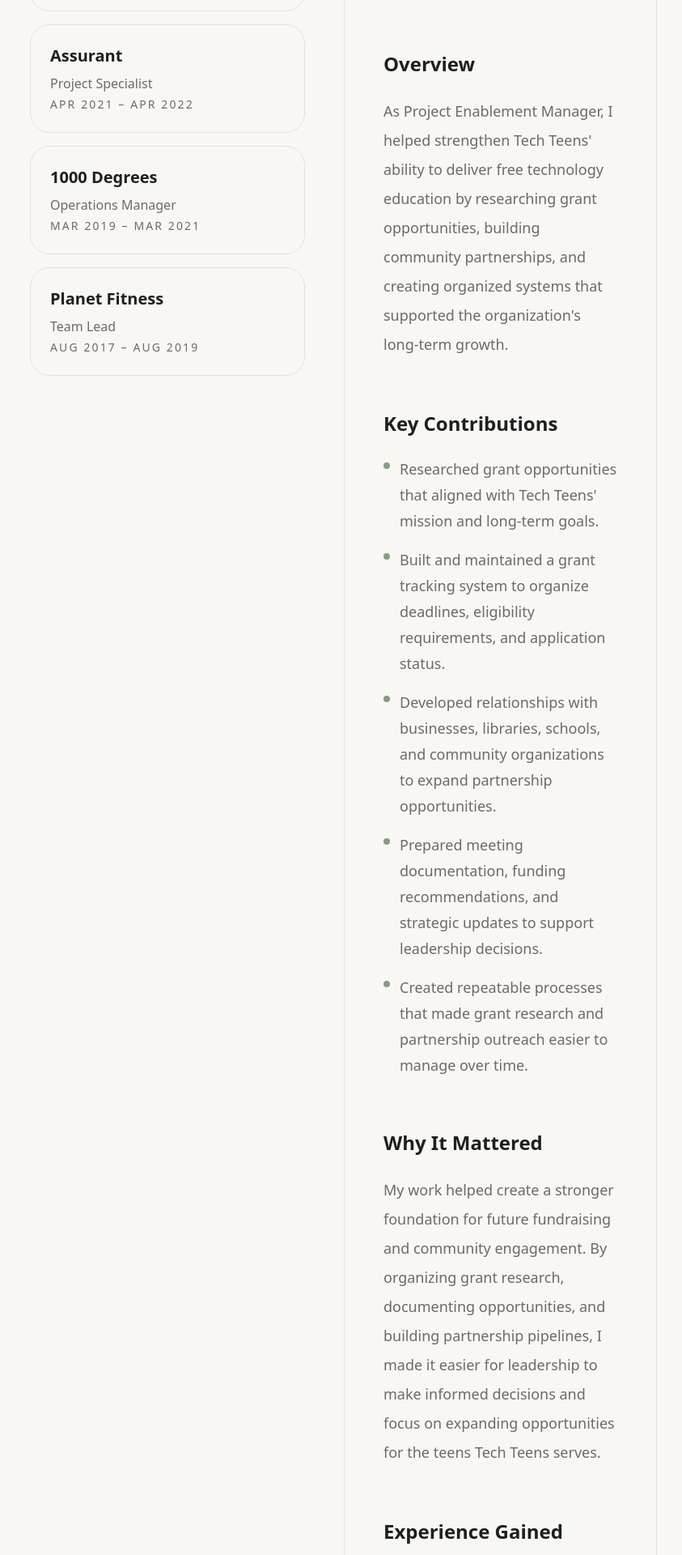
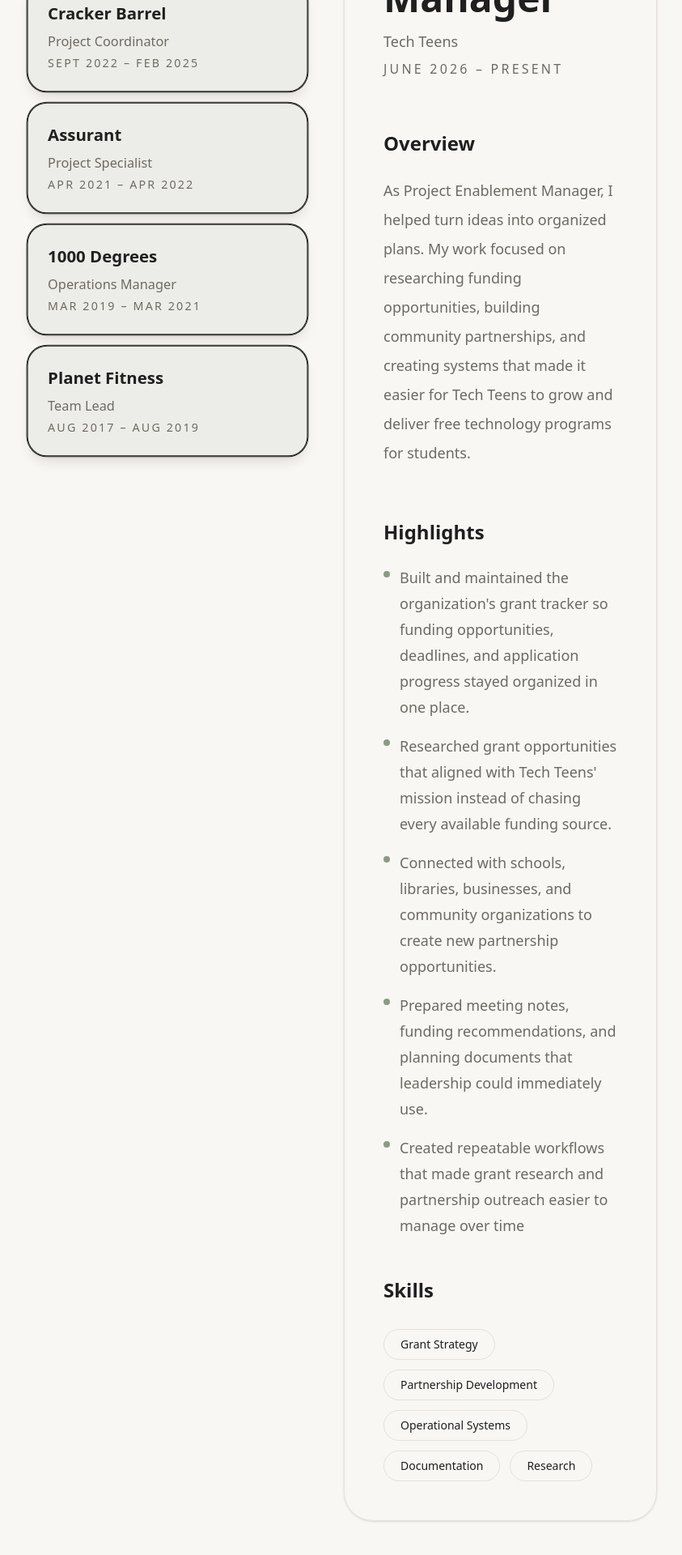
Before and after one commit to tanztylr/Tanza-Portfolio, a Next.js app: page /experience in a window 1280 px wide. Shown: the part 800-2720 px from the top of the page at 81% size, without its empty margins (379-1222 px from the left). Built offline with nearby package versions, Linux system fonts and the light colour scheme.

Commit message:
Refine experience and beyond pages

```diff
--- a/app/beyond/page.tsx
+++ b/app/beyond/page.tsx
@@ -3,15 +3,6 @@
 import Navigation from "../components/Navigation";
 import FadeIn from "../components/FadeIn";
 import { NotebookPen } from "lucide-react";
-
-const exploring = [
-  "Making work less complicated",
-  "Questions worth asking",
-  "Building better systems",
-  "Turning ideas into products",
-  "Finding smarter tools",
-  "Creating things people actually use",
-];
 
 const backpack = [
   "🎮 Nintendo Switch",
@@ -163,34 +154,6 @@
               </section>
 
             </FadeIn>
-                        {/* Rabbit Holes */}
-
-            <FadeIn>
-
-              <section className="mt-32 border-t border-[color:var(--border)] pt-24">
-
-                <h2 className="text-5xl font-semibold tracking-tight">
-                  Rabbit Holes
-                </h2>
-
-                <div className="mt-10 space-y-5">
-
-                  {exploring.map((item) => (
-
-                    <div
-                      key={item}
-                      className="rounded-[24px] border border-[color:var(--border)] p-6"
-                    >
-                      {item}
-                    </div>
-
-                  ))}
-
-                </div>
-
-              </section>
-
-            </FadeIn>
 
             {/* Backpack */}
 
--- a/app/experience/page.tsx
+++ b/app/experience/page.tsx
@@ -11,22 +11,22 @@
     title: "Project Enablement Manager",
     dates: "June 2026 – Present",
     overview:
-  "As Project Enablement Manager, I helped strengthen Tech Teens' ability to deliver free technology education by researching grant opportunities, building community partnerships, and creating organized systems that supported the organization's long-term growth.",
+  "As Project Enablement Manager, I helped turn ideas into organized plans. My work focused on researching funding opportunities, building community partnerships, and creating systems that made it easier for Tech Teens to grow and deliver free technology programs for students.",
     contributions: [
-  "Researched grant opportunities that aligned with Tech Teens' mission and long-term goals.",
-  "Built and maintained a grant tracking system to organize deadlines, eligibility requirements, and application status.",
-  "Developed relationships with businesses, libraries, schools, and community organizations to expand partnership opportunities.",
-  "Prepared meeting documentation, funding recommendations, and strategic updates to support leadership decisions.",
-  "Created repeatable processes that made grant research and partnership outreach easier to manage over time.",
+  "Built and maintained the organization's grant tracker so funding opportunities, deadlines, and application progress stayed organized in one place.",
+  "Researched grant opportunities that aligned with Tech Teens' mission instead of chasing every available funding source.",
+  "Connected with schools, libraries, businesses, and community organizations to create new partnership opportunities.",
+  "Prepared meeting notes, funding recommendations, and planning documents that leadership could immediately use.",
+  "Created repeatable workflows that made grant research and partnership outreach easier to manage over time",
 ],
     impact:
   "My work helped create a stronger foundation for future fundraising and community engagement. By organizing grant research, documenting opportunities, and building partnership pipelines, I made it easier for leadership to make informed decisions and focus on expanding opportunities for the teens Tech Teens serves.",
     skills: [
-      "Project Coordination",
       "Grant Strategy",
-      "Stakeholder Management",
-      "Community Partnerships",
+      "Partnership Development",
+      "Operational Systems",
       "Documentation",
+      "Research",
     ],
   },
   {
@@ -35,7 +35,7 @@
     title: "Project Coordinator",
     dates: "Sept 2022 – Feb 2025",
     overview:
-  "As a Project Coordinator, I supported operational initiatives by improving organization, coordinating work across teams, and helping projects move forward with fewer delays. My focus was on creating structure that made day-to-day work more efficient.",
+      "Improved scheduling workflows that reduced recurring operational delays by 24%.",
     contributions: [
       "Coordinated projects across multiple departments to keep work organized and on schedule.",
       "Identified recurring operational bottlenecks and recommended process improvements.",
@@ -47,8 +47,8 @@
   "By improving communication, documentation, and day-to-day coordination, I helped reduce recurring delays and created more consistent ways for teams to work together. Small operational improvements added up to smoother project execution.",
     skills: [
       "Operations",
-      "Scheduling",
-      "Process Improvement",
+      "Communication",
+      "Team Development",
       "Cross-functional Collaboration",
     ],
   },
@@ -143,7 +143,7 @@
                   Experience
                 </p>
 
-                <h1 className="mt-6 text-7xl font-semibold leading-[0.95] tracking-tight md:text-8xl">
+                <h1 className="mt-6 text-7xl font-semibold leading-[0.95] tracking-tight md:text-8xl rounded-[36px] border border-[color:var(--border)] shadow-sm p-12">
                   Where I've Worked
                 </h1>
 
@@ -172,10 +172,10 @@
                     <button
                       key={job.id}
                       onClick={() => setSelectedJob(job)}
-                      className={`w-full rounded-3xl border p-6 text-left transition duration-300 ${
+                      className={`w-full cursor-pointer rounded-3xl border p-6 text-left transition-all duration-300 ease-out
                        active
-                          ? "border-[color:var(--accent)] bg-[color:var(--accent)]/10"
-                          : "border-[color:var(--border)] hover:border-[color:var(--accent)]"
+  ? "border-[color:var(--accent)] bg-[color:var(--accent)]/10 scale-[1.02] shadow-lg ring-1 ring-[color:var(--accent)]"
+  : "border-[color:var(--border)] hover:border-[color:var(--accent)] hover:-translate-y-1 hover:scale-[1.01] hover:shadow-xl"
                       }`}
                     >
 
@@ -203,14 +203,14 @@
 
 <FadeIn key={selectedJob.id}>
 
-                <div className="rounded-[36px] border border-[color:var(--border)] p-12">
+  <div className="rounded-[36px] border border-[color:var(--border)] shadow-sm p-12">
 
     <h2 className="text-5xl font-semibold">
       {selectedJob.title}
     </h2>
 
     <p className="mt-4 text-lg text-[color:var(--muted)]">
-                    {selectedJob.title}
+      {selectedJob.company}
     </p>
 
     <p className="mt-2 uppercase tracking-[0.2em] text-[color:var(--muted)]">
@@ -228,7 +228,7 @@
       <div className="mt-16">
 
         <h3 className="text-2xl font-semibold">
-                        Key Contributions
+          Highlights
         </h3>
 
         <ul className="mt-6 space-y-4 text-lg leading-8 text-[color:var(--muted)]">
@@ -249,24 +249,12 @@
 
       </div>
 
-                    <div className="mt-16">
+    </div>
+
+    <div className="mt-12">
 
       <h3 className="text-2xl font-semibold">
-                        Why It Mattered
-                      </h3>
-
-                      <p className="mt-6 text-lg leading-9 text-[color:var(--muted)]">
-                        {selectedJob.impact}
-                      </p>
-
-                    </div>
-
-                  </div>
-
-                  <div className="mt-16">
-
-                    <h3 className="text-2xl font-semibold">
-                      Experience Gained
+        Skills
       </h3>
 
       <div className="mt-8 flex flex-wrap gap-3">
@@ -285,9 +273,7 @@
       </div>
 
     </div>
-
 </div>
-
 </FadeIn>
 
             </section>
--- a/app/projects/page.tsx
+++ b/app/projects/page.tsx
@@ -26,15 +26,15 @@
               <h1 className="mt-6 max-w-5xl text-6xl font-semibold leading-[1.02] md:text-8xl">
                 Products,
                 <br />
-                systems &
+                projects &
                 <br />
-                thoughtful solutions
+                things I've built.
               </h1>
 
               <p className="mt-10 max-w-3xl text-xl leading-9 text-[color:var(--muted)]">
-                Every project starts with the same question:
+                very project begins with the same question:
                 <strong className="text-[color:var(--foreground)]">
-                  {" "}How can this be simpler?
+                  {" "}How can this be easier for the people using it?
                 </strong>
               </p>
 
@@ -72,9 +72,9 @@
                   </h2>
 
                   <p className="mt-8 text-lg leading-9 text-[color:var(--muted)]">
-                    A healthcare concept focused on making emergency seizure
-                    information immediately available through calm,
-                    human-centered design.
+                    A healthcare product concept designed
+                    to make critical seizure information instantly accessible
+                    during emergencies through thoughtful, human-centered design.
                   </p>
 
                   <p className="mt-10 text-sm uppercase tracking-[0.25em] transition group-hover:translate-x-2">
@@ -107,8 +107,8 @@
                   </h2>
 
                   <p className="mt-8 text-lg leading-9 text-[color:var(--muted)]">
-                    Designing a portfolio that showcases not just what I've
-                    done—but how I think, solve problems, and communicate.
+                    Rebuilt from scratch to reflect how I approach design, product thinking, and project management
+                    with every page intentionally crafted from concept to deployment.
                   </p>
 
                   <p className="mt-10 text-sm uppercase tracking-[0.25em] transition group-hover:translate-x-2">
```
Lines whose indentation alone changed are shown as unchanged.
